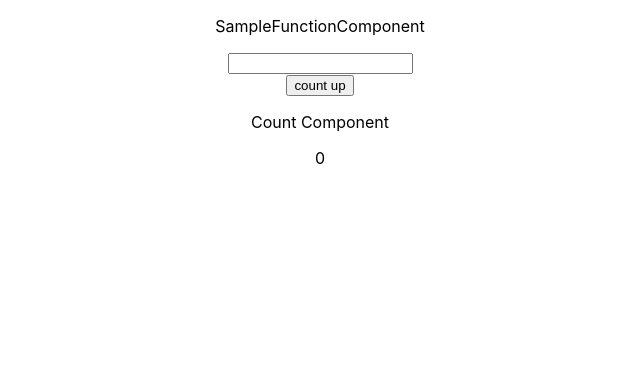
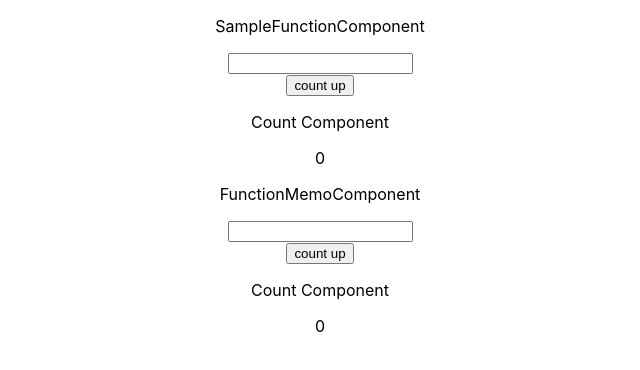
Before and after one commit to 2017Yasu/test-react-components, a React (Create React App) app: page / in a window 1280 px wide. Shown: the top 370 px of the page, without its empty margins (320-960 px from the left). Built offline with nearby package versions, Linux system fonts and the light colour scheme.

Commit message:
メモ化したコンポーネントをフォルダにまとめ

```diff
--- a/src/App.tsx
+++ b/src/App.tsx
@@ -1,4 +1,5 @@
 import SampleFunctionComponent from './components/sample-function-component/SampleFunctionComponent';
+import FunctionMemoComponent from './components/function-memo-component';
 
 import './App.css';
 
@@ -6,6 +7,7 @@ function App(): JSX.Element {
     return (
         <div className="App">
             <SampleFunctionComponent />
+            <FunctionMemoComponent />
         </div>
     );
 }
--- /dev/null
+++ b/src/components/function-memo-component/FunctionMemoComponent.tsx
@@ -0,0 +1,37 @@
+import React, { useState } from 'react';
+
+import FunctionMemoCountComponent from './FunctionMemoCountComponent';
+
+export default function FunctionMemoComponent(): JSX.Element {
+    console.log('FunctionMemoComponent');
+    const [, setText] = useState('');
+    const [count, setCount] = useState(0);
+
+    const changeText: React.ChangeEventHandler = (e) => {
+        if (!(e.target instanceof HTMLInputElement)) {
+            return;
+        }
+        setText(e.target.value);
+    };
+
+    const countUp: React.MouseEventHandler = () => {
+        setCount(count + 1);
+    };
+
+    return (
+        <>
+            <div>
+                <p>FunctionMemoComponent</p>
+            </div>
+            <div>
+                <input type='text' onChange={changeText} />
+            </div>
+            <div>
+                <button onClick={countUp}>count up</button>
+                <FunctionMemoCountComponent
+                    count={count}
+                />
+            </div>
+        </>
+    );
+}
--- a/src/components/FunctionMemoCountComponent.tsx
+++ b/src/components/function-memo-component/FunctionMemoCountComponent.tsx
@@ -6,7 +6,7 @@ type Props = {
 
 const FunctionCountComponent = (props: Props): JSX.Element => {
     const { count } = props;
-    console.log('FunctionCountComponent');
+    console.log('FunctionMemoCountComponent');
 
     return (
         <>
--- /dev/null
+++ b/src/components/function-memo-component/index.tsx
@@ -0,0 +1,3 @@
+import FunctionMemoComponent from './FunctionMemoComponent';
+
+export default FunctionMemoComponent;
```
